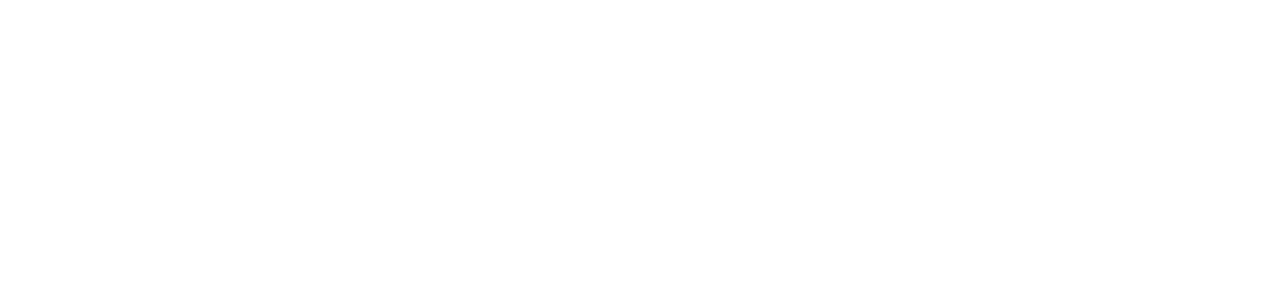
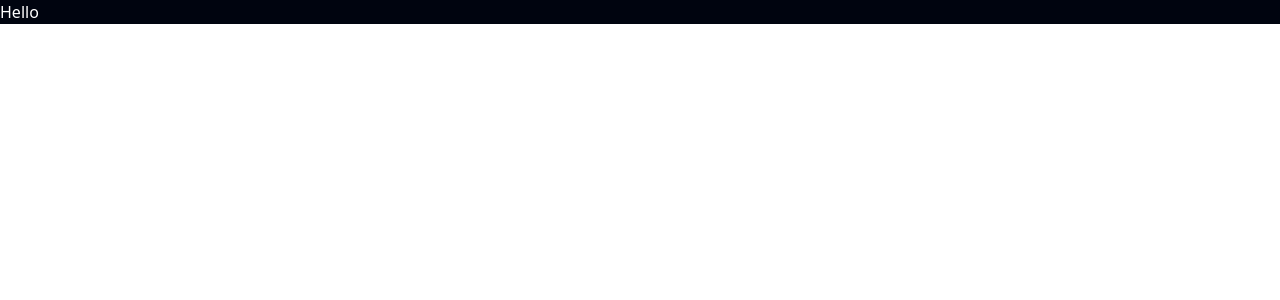
Before and after one commit to evribsap/bank-modern-app-vitereact, a React (Vite) app: page / in a window 1280 px wide. Shown: the top 300 px of the page. Built offline with nearby package versions, Linux system fonts and the light colour scheme.

Commit message:
change app jsx

```diff
--- a/src/App.jsx
+++ b/src/App.jsx
@@ -1,11 +1,9 @@
 import React from 'react'
 
-const App = () => {
-  return (
-    <div className="bg-primary w-full overflow-hidden">
-
-    </div>
-  )
-}
+const App = () => (
+  <div className="bg-primary w-full overflow-hidden">
+    <h1 style={{ color: '#fff' }}>Hello</h1>
+  </div>
+);
 
 export default App
```
